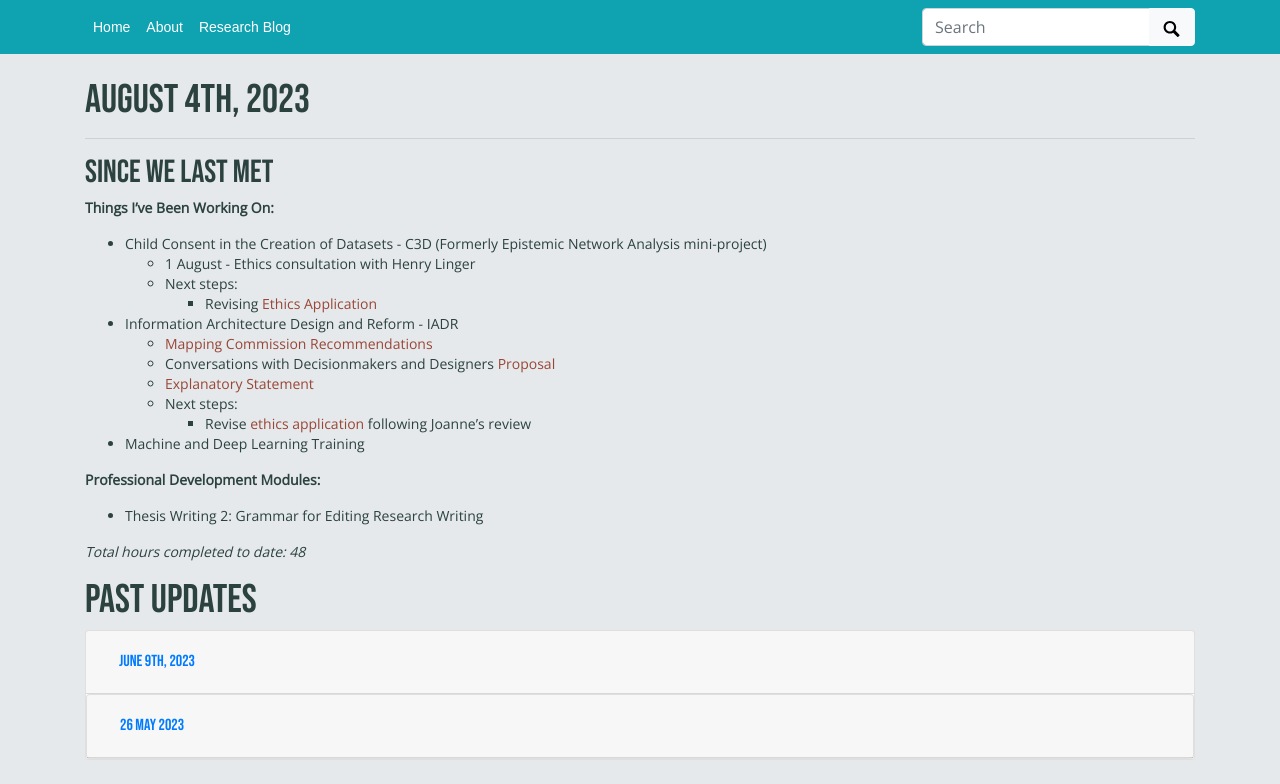
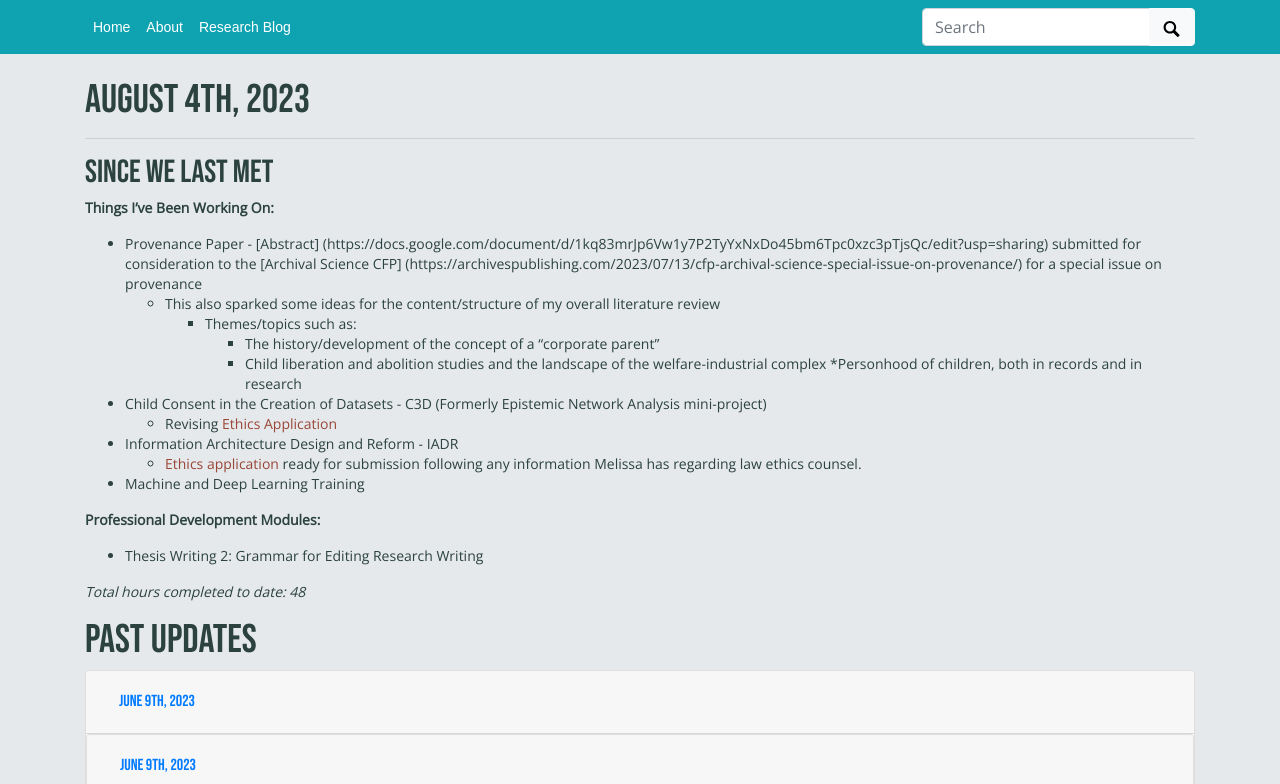
Before and after one commit to mxballin/recordkeeping-governance, a Jekyll site: the page built from pages/updates.md, in a window 1280 px wide. Shown: the part 100-884 px from the top of the page. Built offline with Jekyll 4.4.1, drawn with Linux system fonts in a browser that asks for light colours; some web fonts are replaced; grey boxes are pictures that could not be loaded.

Commit message:
Update updates.md

```diff
--- a/pages/updates.md
+++ b/pages/updates.md
@@ -11,17 +11,19 @@
 ## Since We Last Met
 
 __Things I've Been Working On:__
+* Provenance Paper - [Abstract] (https://docs.google.com/document/d/1kq83mrJp6Vw1y7P2TyYxNxDo45bm6Tpc0xzc3pTjsQc/edit?usp=sharing) submitted for consideration to the [Archival Science CFP] (https://archivespublishing.com/2023/07/13/cfp-archival-science-special-issue-on-provenance/) for a special issue on provenance
+  * This also sparked some ideas for the content/structure of my overall literature review
+      * Themes/topics such as:
+        * The history/development of the concept of a "corporate parent"
+        * Child liberation and abolition studies and the landscape of the welfare-industrial complex
+        *Personhood of children, both in records and in research
+
 * Child Consent in the Creation of Datasets - C3D (Formerly Epistemic Network Analysis mini-project)
-    * 1 August - Ethics consultation with Henry Linger
-    * Next steps:
-        * Revising [Ethics Application](https://docs.google.com/document/d/1tlpJCSd5iN0XOJaPCiGQ6wHCR5XFQZ5EMgOk8tkS2fI/edit?usp=sharing)
+    * Revising [Ethics Application](https://docs.google.com/document/d/1tlpJCSd5iN0XOJaPCiGQ6wHCR5XFQZ5EMgOk8tkS2fI/edit?usp=sharing)
 * Information Architecture Design and Reform - IADR
-    * [Mapping Commission Recommendations](/blog/commissions.html)
-    * Conversations with Decisionmakers and Designers [Proposal](https://docs.google.com/document/d/10p5r_p8eAZ8mpvYM4pmiLVeaI6vmEDDYzblCkzr3iYY/edit?usp=sharing)
-    * [Explanatory Statement](https://docs.google.com/document/d/1Im3KftI3HSg0Fe4-FFToftiQrNp7waau/edit?usp=sharing&ouid=106698260065842284739&rtpof=true&sd=true)
-    * Next steps:
-        * Revise [ethics application](https://docs.google.com/document/d/1pN_cWehzD5Km2r61Dyba0TY_yt2S8bvVsSwd2UbKlaU/edit?usp=sharing) following Joanne's review
+    * [Ethics application](https://docs.google.com/document/d/1pN_cWehzD5Km2r61Dyba0TY_yt2S8bvVsSwd2UbKlaU/edit?usp=sharing) ready for submission following any information Melissa has regarding law ethics counsel.
 * Machine and Deep Learning Training
+
 
 __Professional Development Modules:__
 * Thesis Writing 2: Grammar for Editing Research Writing
@@ -32,6 +34,46 @@
 # Past Updates
 
 <div id="accordion">
+     <div class="card">
+    <div class="card-header" id="headingOne">
+      <h5 class="mb-0">
+        <button class="btn btn-link" data-toggle="collapse" data-target="#collapseOne" aria-expanded="true" aria-controls="collapseOne">
+          June 9th, 2023
+        </button>
+      </h5>
+    </div>
+    <div id="collapseOne" class="collapse" aria-labelledby="headingOne" data-parent="#accordion">
+      <div class="card-body">
+<p><strong>Things I&#39;ve Been Working On:</strong></p>
+<ul>
+<li>Child Consent in the Creation of Datasets - C3D (Formerly Epistemic Network Analysis mini-project)<ul>
+<li>1 August - Ethics consultation with Henry Linger </li>
+<li>Next steps:<ul>
+<li>Revising <a href="https://docs.google.com/document/d/1tlpJCSd5iN0XOJaPCiGQ6wHCR5XFQZ5EMgOk8tkS2fI/edit?usp=sharing">Ethics Application</a></li>
+</ul>
+</li>
+</ul>
+</li>
+<li>Information Architecture Design and Reform - IADR<ul>
+<li><a href="/blog/commissions.html">Mapping Commission Recommendations</a></li>
+<li>Conversations with Decisionmakers and Designers <a href="https://docs.google.com/document/d/10p5r_p8eAZ8mpvYM4pmiLVeaI6vmEDDYzblCkzr3iYY/edit?usp=sharing">Proposal</a></li>
+<li><a href="https://docs.google.com/document/d/1Im3KftI3HSg0Fe4-FFToftiQrNp7waau/edit?usp=sharing&amp;ouid=106698260065842284739&amp;rtpof=true&amp;sd=true">Explanatory Statement</a></li>
+<li>Next steps:<ul>
+<li>Revise <a href="https://docs.google.com/document/d/1pN_cWehzD5Km2r61Dyba0TY_yt2S8bvVsSwd2UbKlaU/edit?usp=sharing">ethics application</a> following Joanne&#39;s review</li>
+</ul>
+</li>
+</ul>
+</li>
+<li>Machine and Deep Learning Training</li>
+</ul>
+<p><strong>Professional Development Modules:</strong></p>
+<ul>
+<li>Thesis Writing 2: Grammar for Editing Research Writing</li>
+</ul>
+<p><em>Total hours completed to date: 48</em></p>
+
+</div>
+    </div>
      <div class="card">
     <div class="card-header" id="headingOne">
       <h5 class="mb-0">
```
